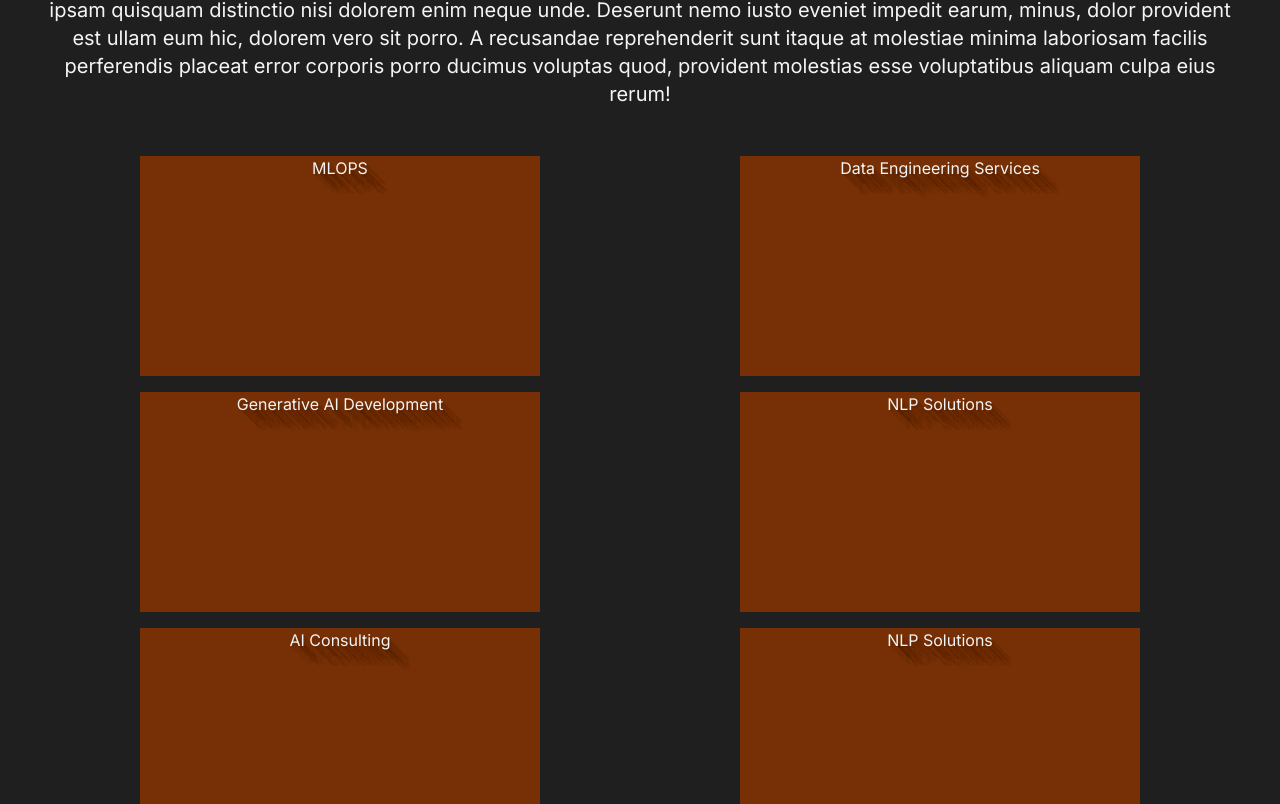
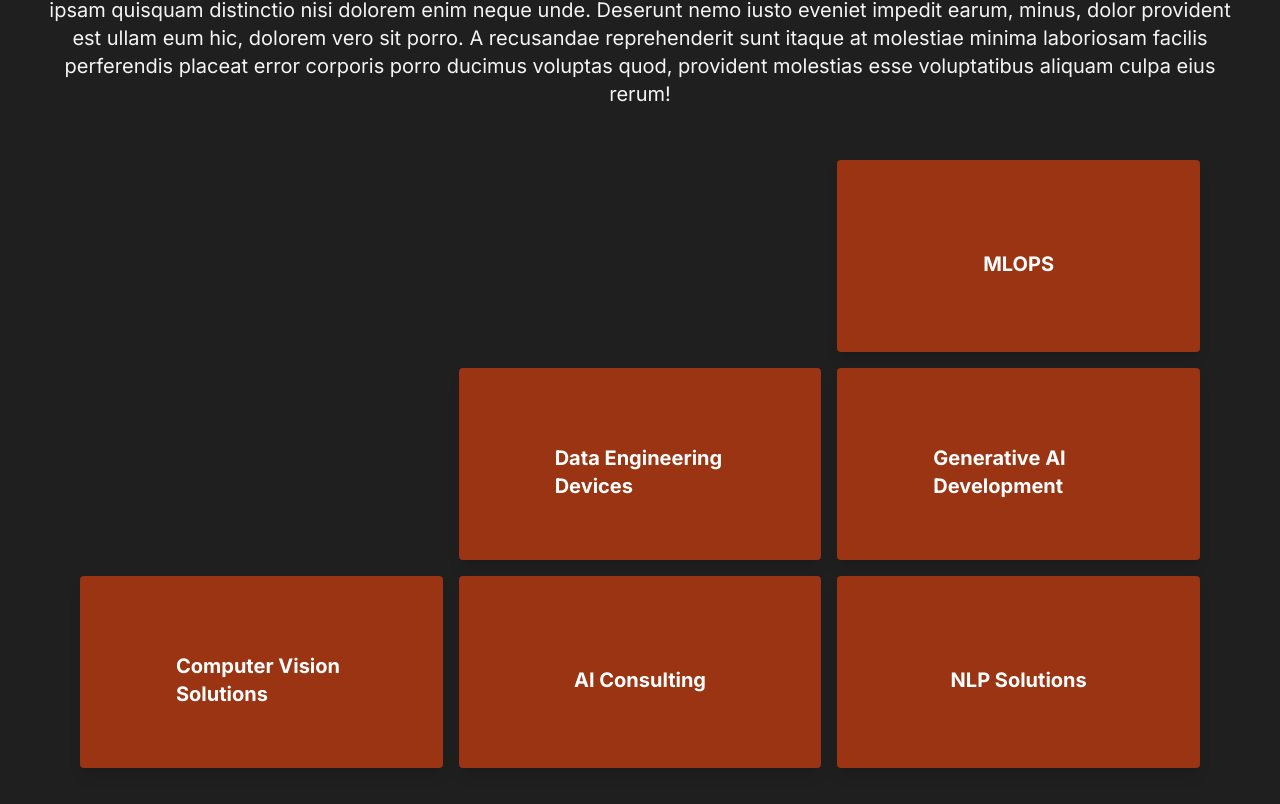
Before and after one commit to SaRTHaK0909k/Alppoint.ai, a Next.js app: page / in a window 1280 px wide. Shown: the part 1076-1880 px from the top of the page. Built offline with nearby package versions, Linux system fonts and the light colour scheme.

Commit message:
navbar & cards changed

```diff
--- a/app/contact/page.jsx
+++ b/app/contact/page.jsx
@@ -52,7 +52,7 @@ const Page = () => {
           </div>
         </div>
       </div>
-        <ContactSection/>
+      <ContactSection />
     </div>
   );
 };
--- a/components/Cards.jsx
+++ b/components/Cards.jsx
@@ -1,66 +1,76 @@
 import React from 'react';
-import styles from './Cards.module.css';
-import { BrainCircuit,Atom,BrainCog } from 'lucide-react';
+import styles from './Cards.module.css'; // Import your CSS module styles
+import { BrainCircuit, Atom, BrainCog } from 'lucide-react';
+
 const FlipCards = () => {
-  const cards = [
-    {
-      frontImage: 'https://images.pexels.com/photos/540518/pexels-photo-540518.jpeg?w=1260&h=750&dpr=2&auto=compress&cs=tinysrgb',
-
-      title: 'MLOPS',
-      backTitle: 'Angular',
-      backDescription: 'Good tools make application development quicker and easier to maintain than if you did everything by hand.'
-    },
-    {
-      frontImage: 'https://images.pexels.com/photos/414171/pexels-photo-414171.jpeg?w=1260&h=750&dpr=2&auto=compress&cs=tinysrgb',
-      title: 'Data Engineering Services',
-      backTitle: 'Angular',
-      backDescription: 'Good tools make application development quicker and easier to maintain than if you did everything by hand.'
-    },
-    {
-      frontImage: 'https://images.pexels.com/photos/36717/amazing-animal-beautiful-beautifull.jpg?w=1260&h=750&dpr=2&auto=compress&cs=tinysrgb',
-      title: 'Generative AI Development',
-      backTitle: 'Angular',
-      backDescription: 'Good tools make application development quicker and easier to maintain than if you did everything by hand.'
-    },
-    {
-      frontImage: 'https://images.pexels.com/photos/38136/pexels-photo-38136.jpeg?w=1260&h=750&dpr=2&auto=compress&cs=tinysrgb',
-      title: 'NLP Solutions',
-      backTitle: 'Angular',
-      backDescription: 'Good tools make application development quicker and easier to maintain than if you did everything by hand.'
-    },
-    {
-      frontImage: 'https://images.pexels.com/photos/34950/pexels-photo.jpg?w=1260&h=750&dpr=2&auto=compress&cs=tinysrgb',
-      title: 'AI Consulting',
-      backTitle: 'Angular',
-      backDescription: 'Good tools make application development quicker and easier to maintain than if you did everything by hand.'
-    },
-    {
-      frontImage: 'https://images.pexels.com/photos/34546/sunset-lake-landscape-summer.jpg?w=1260&h=750&dpr=2&auto=compress&cs=tinysrgb',
-      title: 'NLP Solutions',
-      backTitle: 'Angular',
-      backDescription: 'Good tools make application development quicker and easier to maintain than if you did everything by hand.'
-    }
-  ];
-
   return (
-    <div className='mt-12'>
-
-      <div className={styles.cardContainer}>
-        {cards.map((card, index) => (
-          <div key={index} className={styles.flip}>
-            <div className={`{styles.front}`} >
-              <h1 className={styles.textShadow}>{card.title}</h1>
-            </div>
-            <div className={styles.back}>
-              <h2>{card.backTitle}</h2>
-              <p>{card.backDescription}</p>
-            </div>
+    <div className="grid grid-cols-3 gap-4 mt-5 mb-5 p-8">
+      <div className={`${styles.flipCard} col-start-3 bg-orange-800 text-white p-24 rounded shadow-lg flex flex-col items-center justify-center transform transition-transform duration-300 hover:scale-110`}>
+        <div className={styles.flipCardInner}>
+          <div className={`${styles.flipCardFront} flex flex-col items-center justify-center`}>
+            <BrainCircuit size={48} className="mb-4" />
+            <h2 className="text-xl font-bold">MLOPS</h2>
           </div>
-        ))}
+          <div className={`${styles.flipCardBack} flex flex-col items-center justify-center`}>
+            <p>This is an example of MLOPS content.</p>
+          </div>
+        </div>
       </div>
-
-
-
+      <div className={`${styles.flipCard} bg-orange-800 text-white p-24 rounded shadow-lg flex flex-col col-start-2 items-center justify-center transform transition-transform duration-300 hover:scale-110`}>
+        <div className={styles.flipCardInner}>
+          <div className={`${styles.flipCardFront} flex flex-col  items-center justify-center`}>
+            <BrainCircuit size={48} className="mb-4" />
+            <h2 className="text-xl font-bold">Data Engineering Devices</h2>
+          </div>
+          <div className={`${styles.flipCardBack} flex flex-col items-center justify-center`}>
+            <p>This is an example of Data Engineering Devices content.</p>
+          </div>
+        </div>
+      </div>
+      <div className={`${styles.flipCard} bg-orange-800 text-white p-24 rounded shadow-lg flex flex-col items-center justify-center transform transition-transform duration-300 hover:scale-110`}>
+        <div className={styles.flipCardInner}>
+          <div className={`${styles.flipCardFront} flex flex-col items-center justify-center`}>
+            <Atom size={48} className="mb-4" />
+            <h2 className="text-xl font-bold">Generative AI Development</h2>
+          </div>
+          <div className={`${styles.flipCardBack} flex flex-col items-center justify-center`}>
+            <p>This is an example of Generative AI Development content.</p>
+          </div>
+        </div>
+      </div>
+      <div className={`${styles.flipCard} bg-orange-800 text-white p-24 rounded shadow-lg flex flex-col items-center justify-center transform transition-transform duration-300 hover:scale-110`}>
+        <div className={styles.flipCardInner}>
+          <div className={`${styles.flipCardFront} flex flex-col items-center justify-center`}>
+            <Atom size={48} className="mb-4" />
+            <h2 className="text-xl font-bold">Computer Vision Solutions</h2>
+          </div>
+          <div className={`${styles.flipCardBack} flex flex-col items-center justify-center`}>
+            <p>This is an example of Computer Vision Solutions content.</p>
+          </div>
+        </div>
+      </div>
+      <div className={`${styles.flipCard} bg-orange-800 text-white p-24 rounded shadow-lg flex flex-col items-center justify-center transform transition-transform duration-300 hover:scale-110`}>
+        <div className={styles.flipCardInner}>
+          <div className={`${styles.flipCardFront} flex flex-col items-center justify-center`}>
+            <BrainCircuit size={48} className="mb-4" />
+            <h2 className="text-xl font-bold">AI Consulting</h2>
+          </div>
+          <div className={`${styles.flipCardBack} flex flex-col items-center justify-center`}>
+            <p>This is an example of AI Consulting content.</p>
+          </div>
+        </div>
+      </div>
+      <div className={`${styles.flipCard} bg-orange-800 text-white p-24 rounded shadow-lg flex flex-col items-center justify-center transform transition-transform duration-300 hover:scale-110`}>
+        <div className={styles.flipCardInner}>
+          <div className={`${styles.flipCardFront} flex flex-col items-center justify-center`}>
+            <BrainCog size={48} className="mb-4" />
+            <h2 className="text-xl font-bold">NLP Solutions</h2>
+          </div>
+          <div className={`${styles.flipCardBack} flex flex-col items-center justify-center`}>
+            <p>This is an example of NLP Solutions content.</p>
+          </div>
+        </div>
+      </div>
     </div>
   );
 };
--- a/components/Cards.module.css
+++ b/components/Cards.module.css
@@ -1,87 +1,38 @@
-@import url('https://fonts.googleapis.com/css?family=Roboto+Mono');
-
-
-
-
-
-
-.cardContainer {
-  display: flex;
-  justify-content: center;
-  text-align: center;
-  flex-wrap: wrap;
-  margin: auto;
-  gap: 1em;;
+/* Cards.module.css */
+.flipCard {
+  perspective: 1000px;
 }
 
-
-.flip {
+.flipCardInner {
   position: relative;
-  display: inline-block;
-  background: rgb(119, 47, 5);
-  margin-right: 2px;
-  margin-bottom: 1em;
-  text-align: center;
-  margin: auto;
-  width: 400px;
-  height: 220px;
-  perspective: 1000px;
-  cursor: pointer;
-  > .front {
-
-  }
-  > .back {
-    display: block;
-    transition-timing-function: cubic-bezier(.175, .885, .32, 1.275);
-    transition-duration: .5s;
-    transition-property: transform, opacity;
-    color: white;
-    margin: auto;
-    text-align: center;
-    justify-content: center;
-
-    width: 100%;
-    height: 100%;
-    background-size: cover !important;
-    background-position: center !important;
-    padding: 1em 2em;
-    background: rgb(119, 47, 5);
-
-  }
-  > .front {
-    transform: rotateY(0deg);
-  }
-  > .back {
-    position: absolute;
-    opacity: 0;
-    top: 0;
-    left: 0;
-    transform: rotateY(-180deg);
-  }
-  &:hover {
-    > .front {
-      transform: rotateY(180deg);
-    }
-    > .back {
-      opacity: 1;
-      transform: rotateY(0deg);
-    }
-  }
-  &.flipVertical {
-    > .back {
-      transform: rotateX(-180deg);
-    }
-    &:hover {
-      > .front {
-        transform: rotateX(180deg);
-      }
-      > .back {
-        transform: rotateX(0deg);
-      }
-    }
-  }
+  width: 100%;
+  height: 100%;
+  transition: transform 0.6s;
+  transform-style: preserve-3d;
 }
 
-.textShadow {
-  text-shadow: 1px 1px rgba(0, 0, 0, 0.04), 2px 2px rgba(0, 0, 0, 0.04), 3px 3px rgba(0, 0, 0, 0.04), 4px 4px rgba(0, 0, 0, 0.04), 0.125rem 0.125rem rgba(0, 0, 0, 0.04), 6px 6px rgba(0, 0, 0, 0.04), 7px 7px rgba(0, 0, 0, 0.04), 8px 8px rgba(0, 0, 0, 0.04), 9px 9px rgba(0, 0, 0, 0.04), 0.3125rem 0.3125rem rgba(0, 0, 0, 0.04), 11px 11px rgba(0, 0, 0, 0.04), 12px 12px rgba(0, 0, 0, 0.04), 13px 13px rgba(0, 0, 0, 0.04), 14px 14px rgba(0, 0, 0, 0.04), 0.625rem 0.625rem rgba(0, 0, 0, 0.04), 16px 16px rgba(0, 0, 0, 0.04), 17px 17px rgba(0, 0, 0, 0.04), 18px 18px rgba(0, 0, 0, 0.04), 19px 19px rgba(0, 0, 0, 0.04), 1.25rem 1.25rem rgba(0, 0, 0, 0.04);
+.flipCard:hover .flipCardInner {
+  transform: rotateY(180deg);
 }
+
+.flipCardFront, .flipCardBack {
+  position: absolute;
+  width: 100%;
+  height: 100%;
+  backface-visibility: hidden;
+}
+
+.flipCardFront {
+  display: flex;
+  flex-direction: column;
+  align-items: center;
+  justify-content: center;
+}
+
+.flipCardBack {
+  display: flex;
+  flex-direction: column;
+  align-items: center;
+  justify-content: center;
+  transform: rotateY(180deg);
+}
--- a/components/Navbarr.jsx
+++ b/components/Navbarr.jsx
@@ -1,10 +1,12 @@
 "use client";
-import React from "react";
+import React, { useState } from "react";
 import Link from "next/link";
-import { useRouter } from "next/navigation";
+import { useRouter } from "next/navigation"; // Changed from next/navigation to next/router
 import Image from "next/image";
+
 const Navbarr = () => {
   const router = useRouter();
+
 
   const handleGetConsultationClick = (e) => {
     e.preventDefault();
@@ -23,7 +25,12 @@ const Navbarr = () => {
       <div className="navbar bg-black">
         <div className="navbar-start">
           <div className="dropdown">
-            <div tabIndex={0} role="button" className="btn btn-ghost lg:hidden">
+            <div
+              tabIndex={0}
+              role="button"
+              className="btn btn-ghost lg:hidden"
+
+            >
               <svg
                 xmlns="http://www.w3.org/2000/svg"
                 className="h-5 w-5"
@@ -41,7 +48,9 @@ const Navbarr = () => {
             </div>
             <ul
               tabIndex={0}
-              className="menu menu-sm dropdown-content mt-3 z-[1] p-2 shadow bg-base-100 rounded-box w-52"
+              className={`menu menu-sm dropdown-content mt-3 z-[1] p-2 shadow bg-base-100 rounded-box w-52
+
+              `}
             >
               <li className="hover:bg-orange-700 rounded-md">
                 <Link href="/">Home</Link>
@@ -83,8 +92,8 @@ const Navbarr = () => {
             </li>
           </ul>
         </div>
-        <div className="navbar-end">
-          <Link href="#" onClick={handleGetConsultationClick} className="btn">
+        <div className="navbar-end ">
+          <Link href="#" className='text-orange-600 btn border  border-orange-600' onClick={handleGetConsultationClick} >
             Get Consultation
           </Link>
         </div>
```
